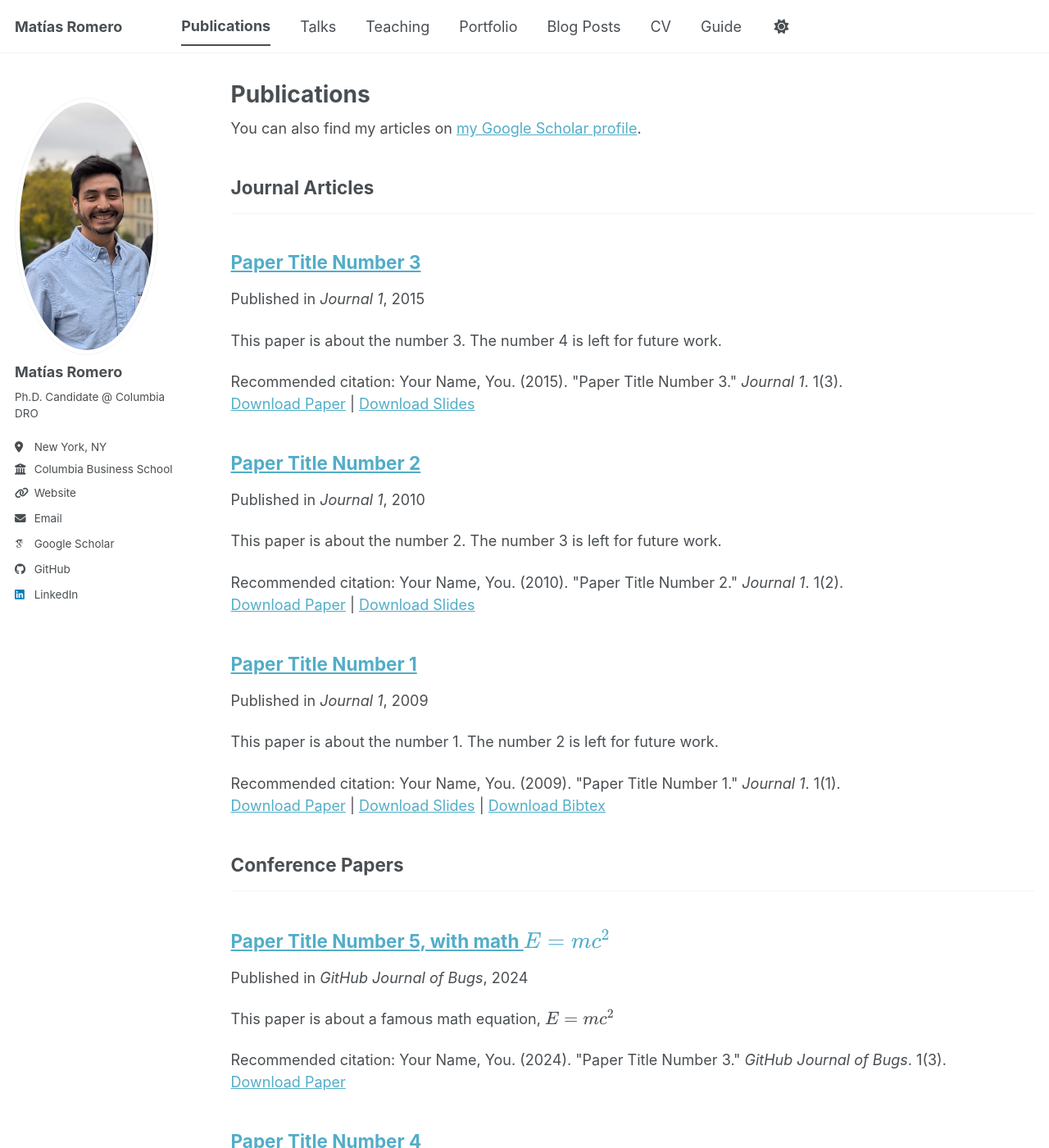
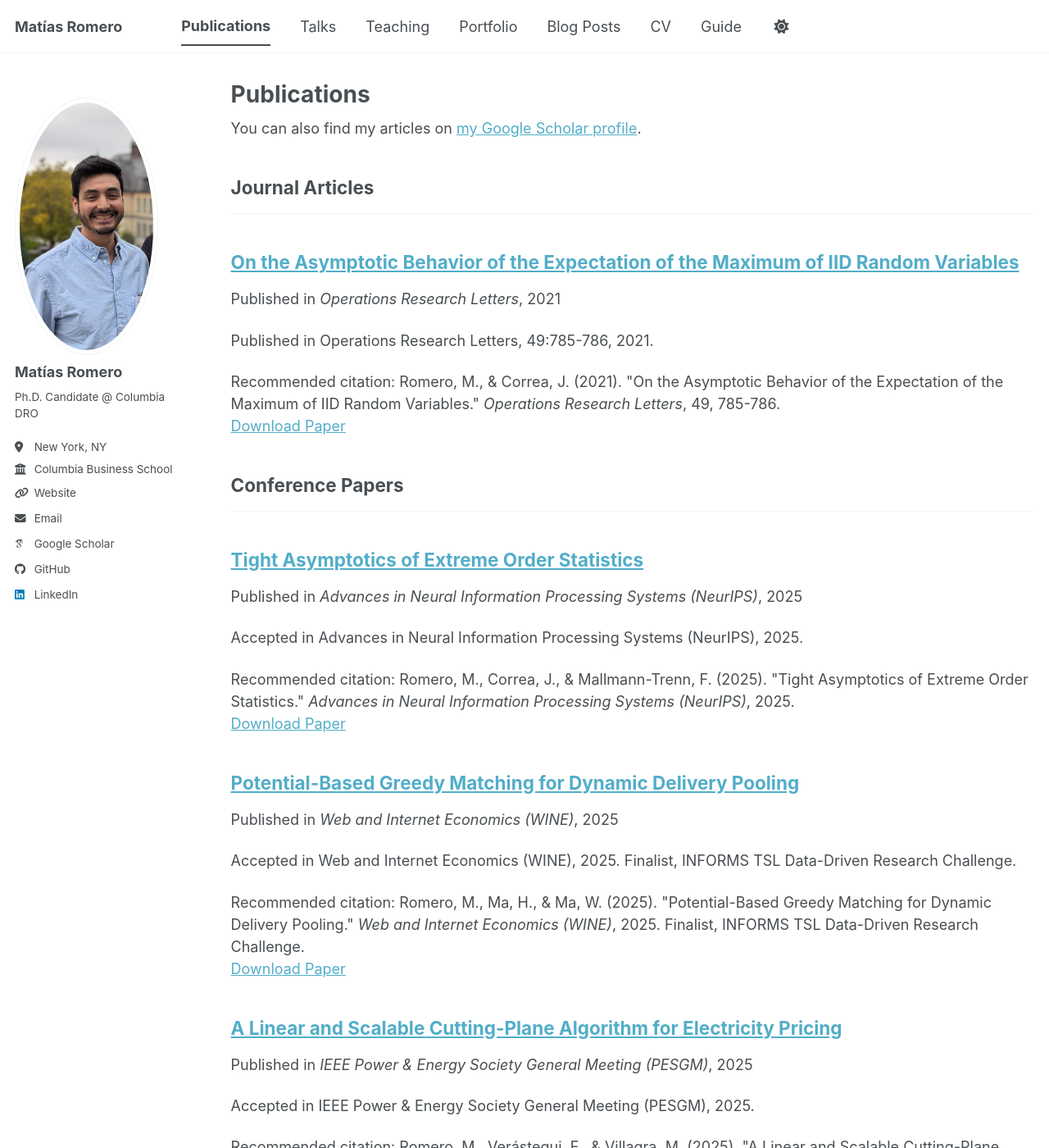
Before and after one commit to MatiRomero/MatiRomero.github.io, a Jekyll site: the page built from _pages/publications.html, in a window 1280 px wide and 1400 px high. Shown: the whole window at 82% size. Built offline with Jekyll 4.4.1, drawn with Linux system fonts in a browser that asks for light colours; some web fonts are replaced; a script bundle is joined from its source files by our own code; library files that are not in the unit come from our copies; some of the changed text lies outside the part shown.

Commit message:
Updated Publications

```diff
--- a/_data/cv.json
+++ b/_data/cv.json
@@ -66,32 +66,32 @@
   "references": [],
   "publications": [
     {
-      "name": "Paper Title Number 1",
-      "publisher": "Journal 1",
-      "releaseDate": "2009-10-01",
-      "website": "https://academicpages.github.io/files/paper1.pdf",
-      "summary": "This paper is about the number 1. The number 2 is left for future work."
+      "name": "Potential-Based Greedy Matching for Dynamic Delivery Pooling",
+      "publisher": "Web and Internet Economics (WINE)",
+      "releaseDate": "2025-12-01",
+      "website": "https://arxiv.org/pdf/2502.16862",
+      "summary": "Accepted in Web and Internet Economics (WINE), 2025. Finalist, INFORMS TSL Data-Driven Research Challenge. Journal version under review."
     },
     {
-      "name": "Paper Title Number 2",
-      "publisher": "Journal 1",
-      "releaseDate": "2010-10-01",
-      "website": "https://academicpages.github.io/files/paper2.pdf",
-      "summary": "This paper is about the number 2. The number 3 is left for future work."
+      "name": "Tight Asymptotics of Extreme Order Statistics",
+      "publisher": "Advances in Neural Information Processing Systems (NeurIPS)",
+      "releaseDate": "2025-12-01",
+      "website": "",
+      "summary": "Accepted in Advances in Neural Information Processing Systems (NeurIPS), 2025. Journal version under preparation."
     },
     {
-      "name": "Paper Title Number 3",
-      "publisher": "Journal 1",
-      "releaseDate": "2015-10-01",
-      "website": "https://academicpages.github.io/files/paper3.pdf",
-      "summary": "This paper is about the number 3. The number 4 is left for future work."
+      "name": "A Linear and Scalable Cutting-Plane Algorithm for Electricity Pricing",
+      "publisher": "IEEE Power & Energy Society General Meeting (PESGM)",
+      "releaseDate": "2025-07-01",
+      "website": "",
+      "summary": "Accepted in IEEE Power & Energy Society General Meeting (PESGM), 2025. Journal version under preparation."
     },
     {
-      "name": "Paper Title Number 4",
-      "publisher": "GitHub Journal of Bugs",
-      "releaseDate": "2024-02-17",
-      "website": "https://academicpages.github.io/files/paper3.pdf",
-      "summary": "This paper is about fixing template issue #693."
+      "name": "On the Asymptotic Behavior of the Expectation of the Maximum of IID Random Variables",
+      "publisher": "Operations Research Letters",
+      "releaseDate": "2021-11-01",
+      "website": "",
+      "summary": "Published in Operations Research Letters, 49:785-786, 2021."
     }
   ],
   "presentations": [
--- a/_publications/2009-10-01-paper-title-number-1.md
+++ /dev/null
@@ -1,14 +0,0 @@
----
-title: "Paper Title Number 1"
-collection: publications
-category: manuscripts
-permalink: /publication/2009-10-01-paper-title-number-1
-excerpt: 'This paper is about the number 1. The number 2 is left for future work.'
-date: 2009-10-01
-venue: 'Journal 1'
-slidesurl: 'https://academicpages.github.io/files/slides1.pdf'
-paperurl: 'https://academicpages.github.io/files/paper1.pdf'
-bibtexurl: 'https://academicpages.github.io/files/bibtex1.bib'
-citation: 'Your Name, You. (2009). &quot;Paper Title Number 1.&quot; <i>Journal 1</i>. 1(1).'
----
-The contents above will be part of a list of publications, if the user clicks the link for the publication than the contents of section will be rendered as a full page, allowing you to provide more information about the paper for the reader. When publications are displayed as a single page, the contents of the above "citation" field will automatically be included below this section in a smaller font.
--- a/_publications/2010-10-01-paper-title-number-2.md
+++ /dev/null
@@ -1,14 +0,0 @@
----
-title: "Paper Title Number 2"
-collection: publications
-category: manuscripts
-permalink: /publication/2010-10-01-paper-title-number-2
-excerpt: 'This paper is about the number 2. The number 3 is left for future work.'
-date: 2010-10-01
-venue: 'Journal 1'
-slidesurl: 'https://academicpages.github.io/files/slides2.pdf'
-paperurl: 'https://academicpages.github.io/files/paper2.pdf'
-citation: 'Your Name, You. (2010). &quot;Paper Title Number 2.&quot; <i>Journal 1</i>. 1(2).'
----
-
-The contents above will be part of a list of publications, if the user clicks the link for the publication than the contents of section will be rendered as a full page, allowing you to provide more information about the paper for the reader. When publications are displayed as a single page, the contents of the above "citation" field will automatically be included below this section in a smaller font.
--- a/_publications/2015-10-01-paper-title-number-3.md
+++ /dev/null
@@ -1,14 +0,0 @@
----
-title: "Paper Title Number 3"
-collection: publications
-category: manuscripts
-permalink: /publication/2015-10-01-paper-title-number-3
-excerpt: 'This paper is about the number 3. The number 4 is left for future work.'
-date: 2015-10-01
-venue: 'Journal 1'
-slidesurl: 'https://academicpages.github.io/files/slides3.pdf'
-paperurl: 'https://academicpages.github.io/files/paper3.pdf'
-citation: 'Your Name, You. (2015). &quot;Paper Title Number 3.&quot; <i>Journal 1</i>. 1(3).'
----
-
-The contents above will be part of a list of publications, if the user clicks the link for the publication than the contents of section will be rendered as a full page, allowing you to provide more information about the paper for the reader. When publications are displayed as a single page, the contents of the above "citation" field will automatically be included below this section in a smaller font.
--- /dev/null
+++ b/_publications/2021-11-01-asymptotic-behavior-expectation-maximum-iid.md
@@ -0,0 +1,13 @@
+---
+title: "On the Asymptotic Behavior of the Expectation of the Maximum of IID Random Variables"
+collection: publications
+category: manuscripts
+permalink: /publication/2021-11-01-asymptotic-behavior-expectation-maximum-iid
+excerpt: 'Published in Operations Research Letters, 49:785-786, 2021.'
+date: 2021-11-01
+venue: 'Operations Research Letters'
+paperurl: ''
+citation: 'Romero, M., & Correa, J. (2021). &quot;On the Asymptotic Behavior of the Expectation of the Maximum of IID Random Variables.&quot; <i>Operations Research Letters</i>, 49, 785-786.'
+---
+
+Published in Operations Research Letters, 49:785-786, 2021.
--- a/_publications/2025-06-08-paper-title-number-5.md
+++ /dev/null
@@ -1,13 +0,0 @@
----
-title: "Paper Title Number 5, with math $$E=mc^2$$"
-collection: publications
-category: conferences
-permalink: /publication/2024-02-17-paper-title-number-4
-excerpt: 'This paper is about a famous math equation, $$E=mc^2$$'
-date: 2024-02-17
-venue: 'GitHub Journal of Bugs'
-paperurl: 'https://academicpages.github.io/files/paper3.pdf'
-citation: 'Your Name, You. (2024). &quot;Paper Title Number 3.&quot; <i>GitHub Journal of Bugs</i>. 1(3).'
----
-
-Using [MathJax](https://www.mathjax.org/) in the description is supported - $$E=mc^2$$ - however, the use must be mindful that the default delimiters are `$$...$$` and `\\[...\\]` which differs from the `$...$` that is typically expected.
--- /dev/null
+++ b/_publications/2025-07-01-linear-scalable-cutting-plane-electricity-pricing.md
@@ -0,0 +1,13 @@
+---
+title: "A Linear and Scalable Cutting-Plane Algorithm for Electricity Pricing"
+collection: publications
+category: conferences
+permalink: /publication/2025-07-01-linear-scalable-cutting-plane-electricity-pricing
+excerpt: 'Accepted in IEEE Power & Energy Society General Meeting (PESGM), 2025.'
+date: 2025-07-01
+venue: 'IEEE Power & Energy Society General Meeting (PESGM)'
+paperurl: ''
+citation: 'Romero, M., Verástegui, F., & Villagra, M. (2025). &quot;A Linear and Scalable Cutting-Plane Algorithm for Electricity Pricing.&quot; <i>IEEE Power & Energy Society General Meeting (PESGM)</i>, 2025.'
+---
+
+Accepted in IEEE Power & Energy Society General Meeting (PESGM), 2025. Journal version under preparation.
--- /dev/null
+++ b/_publications/2025-12-01-potential-based-greedy-matching.md
@@ -0,0 +1,15 @@
+---
+title: "Potential-Based Greedy Matching for Dynamic Delivery Pooling"
+collection: publications
+category: conferences
+permalink: /publication/2025-12-01-potential-based-greedy-matching
+excerpt: 'Accepted in Web and Internet Economics (WINE), 2025. Finalist, INFORMS TSL Data-Driven Research Challenge.'
+date: 2025-12-01
+venue: 'Web and Internet Economics (WINE)'
+paperurl: 'https://arxiv.org/pdf/2502.16862'
+citation: 'Romero, M., Ma, H., & Ma, W. (2025). &quot;Potential-Based Greedy Matching for Dynamic Delivery Pooling.&quot; <i>Web and Internet Economics (WINE)</i>, 2025. Finalist, INFORMS TSL Data-Driven Research Challenge.'
+---
+
+Accepted in Web and Internet Economics (WINE), 2025. Finalist, INFORMS TSL Data-Driven Research Challenge. Journal version under review.
+
+[Download paper here](https://arxiv.org/pdf/2502.16862)
--- /dev/null
+++ b/_publications/2025-12-01-tight-asymptotics-extreme-order-statistics.md
@@ -0,0 +1,13 @@
+---
+title: "Tight Asymptotics of Extreme Order Statistics"
+collection: publications
+category: conferences
+permalink: /publication/2025-12-01-tight-asymptotics-extreme-order-statistics
+excerpt: 'Accepted in Advances in Neural Information Processing Systems (NeurIPS), 2025.'
+date: 2025-12-01
+venue: 'Advances in Neural Information Processing Systems (NeurIPS)'
+paperurl: ''
+citation: 'Romero, M., Correa, J., & Mallmann-Trenn, F. (2025). &quot;Tight Asymptotics of Extreme Order Statistics.&quot; <i>Advances in Neural Information Processing Systems (NeurIPS)</i>, 2025.'
+---
+
+Accepted in Advances in Neural Information Processing Systems (NeurIPS), 2025. Journal version under preparation.
```
Also changed, not shown: _publications/2024-02-17-paper-title-number-4.md (deleted, +0 -13 lines).
